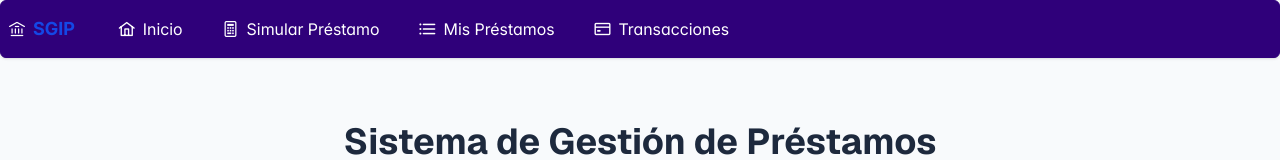
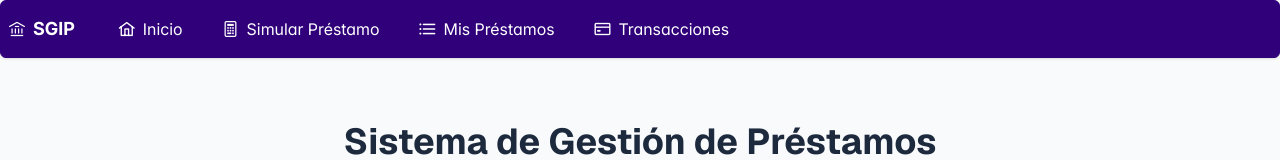
Before and after one commit to AlvaroMedina88/Fintech, a Next.js app in the folder frontend/: page / in a window 1280 px wide. Shown: the top 160 px of the page. Built offline with nearby package versions, Linux system fonts and the light colour scheme.

Commit message:
fix: correccion color nombre sistema icono home

```diff
--- a/frontend/shared/components/Navbar.tsx
+++ b/frontend/shared/components/Navbar.tsx
@@ -16,7 +16,7 @@
       ];
 
   const start = (
-    <Link href="/" className="flex items-center gap-2 font-bold text-blue-700 text-lg mr-6">
+    <Link href="/" className="flex items-center gap-2 font-bold text-white text-lg mr-6">
 
       <i className="pi pi-building-columns text-xl icono" />
       SGIP
```
Also changed, not shown: 1 other file (tests, documents, lock files or other folders).
